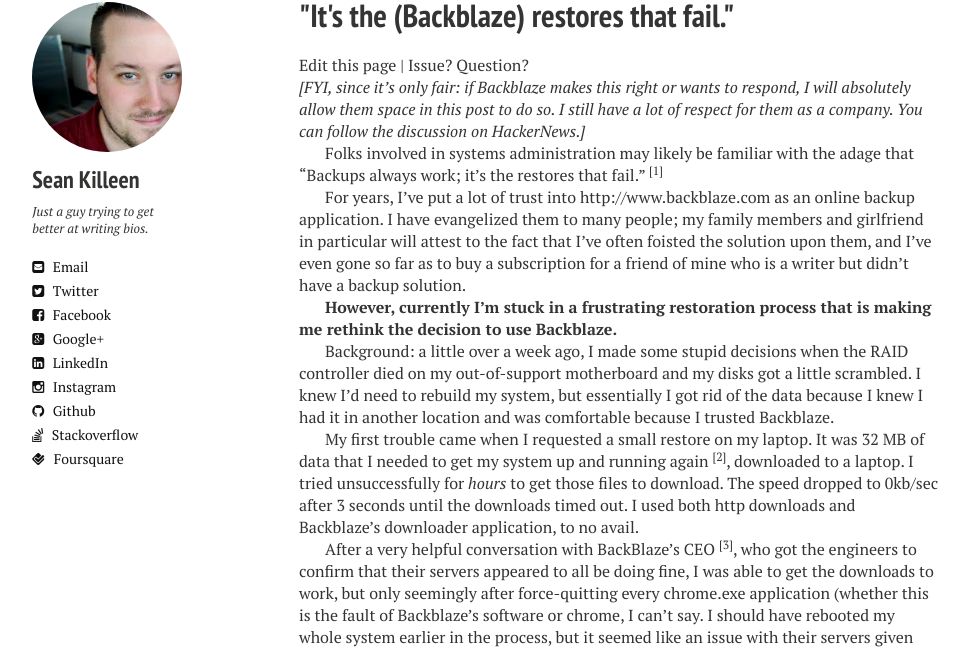
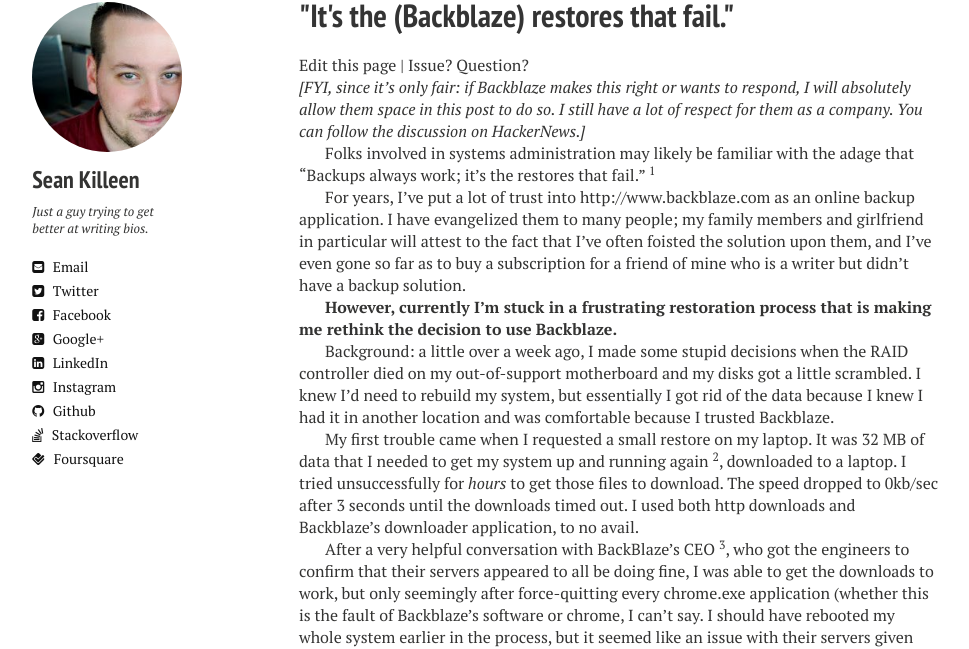
Before and after one commit to SeanKilleen/seankilleen.github.io, a Jekyll site: the page built from _posts/2014-01-20-its-the-backblaze-restores-that-fail.markdown, in a window 1280 px wide and 1400 px high. Shown: the part 114-763 px from the top of the window, without its empty margins (21-990 px from the left). Built offline with Jekyll 4.4.1, drawn with Linux system fonts in a browser that asks for light colours; nearby versions of some CDN libraries; comment, search, counter and statistics services are not loaded.

Commit message:
removing errant html

```diff
--- a/_posts/2013-05-26-minecraft-tekkit-lite-earth-map-as-a-service-nerd-fun.markdown
+++ b/_posts/2013-05-26-minecraft-tekkit-lite-earth-map-as-a-service-nerd-fun.markdown
@@ -14,7 +14,7 @@
 * **Get a <a href="http://freedns.afraid.org/" >FreeDNS account at afraid.org</a>**. Your machine has an IP that might change, and if you're not paying for a domain name, getting one of their free subdomains is an easy way to allow access to your machine without having to give our your IP every time it changes.
 * **Do all of the proper port forwarding**. I'm not going to explain that here, as it's different for every ISP/router. If you don't know how to port forward and port trigger, look it up elsewhere first (unless you want to just play by yourself. Which is a little sad.)
 
-###Obtaining the Software</h2>
+###Obtaining the Software
 * <a href="http://www.technicpack.net/tekkit-lite/" >**The Tekkit Lite Server Files**</a>. Head to the link and click "Download latest Tekkit Lite Server".
 * <a href="http://letslente.weebly.com/the-earth.html" >**The 1:500 Earth Map files**</a>. This is a huge download, so you may want to kick it off early.
 * <a href="http://sourceforge.net/projects/yajsw/" >**YAJSW (Yet Another Java Service Wrapper)**</a>. Download the code from SourceForge. It's a handy little utility to configure your Java Install as a Windows Service.
--- a/_posts/2014-01-20-its-the-backblaze-restores-that-fail.markdown
+++ b/_posts/2014-01-20-its-the-backblaze-restores-that-fail.markdown
@@ -9,7 +9,7 @@
 ---
 *[FYI, since it's only fair: if Backblaze makes this right or wants to respond, I will absolutely allow them space in this post to do so. I still have a lot of respect for them as a company. <a href="https://news.ycombinator.com/item?id=7093016" >You can follow the discussion on HackerNews</a>.]*
 
-Folks involved in systems administration may likely be familiar with the adage that "Backups always work; it's the restores that fail." <sup>[1]</sup>
+Folks involved in systems administration may likely be familiar with the adage that "Backups always work; it's the restores that fail." [^1]
 
 For years, I've put a lot of trust into http://www.backblaze.com as an online backup application. I have evangelized them to many people; my family members and girlfriend in particular will attest to the fact that I've often foisted the solution upon them, and I've even gone so far as to buy a subscription for a friend of mine who is a writer but didn't have a backup solution.
 
@@ -17,9 +17,9 @@
 
 Background: a little over a week ago, I made some stupid decisions when the RAID controller died on my out-of-support motherboard and my disks got a little scrambled. I knew I'd need to rebuild my system, but essentially I got rid of the data because I knew I had it in another location and was comfortable because I trusted Backblaze.
 
-My first trouble came when I requested a small restore on my laptop. It was 32 MB of data that I needed to get my system up and running again <sup>[2]</sup>, downloaded to a laptop. I tried unsuccessfully for *hours* to get those files to download. The speed dropped to 0kb/sec after 3 seconds until the downloads timed out. I used both http downloads and Backblaze's downloader application, to no avail.
+My first trouble came when I requested a small restore on my laptop. It was 32 MB of data that I needed to get my system up and running again [^2], downloaded to a laptop. I tried unsuccessfully for *hours* to get those files to download. The speed dropped to 0kb/sec after 3 seconds until the downloads timed out. I used both http downloads and Backblaze's downloader application, to no avail.
 
-After a very helpful conversation with BackBlaze's CEO <sup>[3]</sup>, who got the engineers to confirm that their servers appeared to all be doing fine, I was able to get the downloads to work, but only seemingly after force-quitting every chrome.exe application (whether this is the fault of Backblaze's software or chrome, I can't say. I should have rebooted my whole system earlier in the process, but it seemed like an issue with their servers given that I could stream HD video and was getting at least 14-15mbps down at the time).
+After a very helpful conversation with BackBlaze's CEO [^3], who got the engineers to confirm that their servers appeared to all be doing fine, I was able to get the downloads to work, but only seemingly after force-quitting every chrome.exe application (whether this is the fault of Backblaze's software or chrome, I can't say. I should have rebooted my whole system earlier in the process, but it seemed like an issue with their servers given that I could stream HD video and was getting at least 14-15mbps down at the time).
 
 So the next step: Now that the downloads were confirmed to work, I got my system back in order and then prepared my first restore -- a 6 GB chunk of data out of my ~400 GB stash. This download took a long time, but is worth waiting for as I do not want to pay $189 to have my data shipped to me (one of their options). However, upon finishing the download after 12+ hours, when unzipping the file I was told that it wasn't a valid archive. Both the backblaze unzipper and 7-Zip could not make any sense of the file.
 
@@ -37,8 +37,8 @@
 * Is Backblaze neglecting its restoration services knowing that customers will likely opt for the $99-189 purchase of a shipped HDD because their data is precious? I certainly hope not, but it seems to be a possible conflict of interest.
 
 ###Footnotes
-<sup>[1]:</sup> I've heard this in the industry for years, but since I don't know the originator, I'll give <a href="http://www.hanselman.com/blog/TheComputerBackupRuleOfThree.aspx" >Scott Hanselman</a> the credit.
+[^1]: I've heard this in the industry for years, but since I don't know the originator, I'll give <a href="http://www.hanselman.com/blog/TheComputerBackupRuleOfThree.aspx" >Scott Hanselman</a> the credit.
 
-<sup>[2]:</sup> Side note: If you are going to scan your documents -- like say, **serial keys to your OS** -- don't keep them as remote files only. In general, I'll be switching to an additional form of backup for local as well.
+[^2]: Side note: If you are going to scan your documents -- like say, **serial keys to your OS** -- don't keep them as remote files only. In general, I'll be switching to an additional form of backup for local as well.
 
-<sup>[3]:</sup> Seriously, I commend his willingness to engage with a slightly-frustrated customer who found him on Twitter during the weekend. It was a long shot but his response inspires confidence. <a href="http://storify.com/seankilleen/very-supportive-conversation-with-backblaze-ceo" >Here's the Storify of our conversation so far</a>; I'll edit it as progress is made.
+[^3]: Seriously, I commend his willingness to engage with a slightly-frustrated customer who found him on Twitter during the weekend. It was a long shot but his response inspires confidence. <a href="http://storify.com/seankilleen/very-supportive-conversation-with-backblaze-ceo" >Here's the Storify of our conversation so far</a>; I'll edit it as progress is made.
--- a/_posts/2014-01-20-my-newest-backup-system-process-lessons-learned.markdown
+++ b/_posts/2014-01-20-my-newest-backup-system-process-lessons-learned.markdown
@@ -16,4 +16,4 @@
 * **GMail:** My e-mail is also precious. I'll be again using [a Hanselman-authored solution](http://www.hanselman.com/blog/AutomaticallyBackupYourGmailAccountOnAScheduleWithGMVaultAndWindowsTaskScheduler.aspx) to back this up.
 * **Cloud Backup:** If Backblaze is able to take care of me, I may keep them because I have a lot invested. Otherwise, I'll be looking at other options. But the point is, this should be the last of my concerns after all the other ones are taken care of.
 
-Looking forward to getting this set up ASAP.</div>
+Looking forward to getting this set up ASAP.
```
